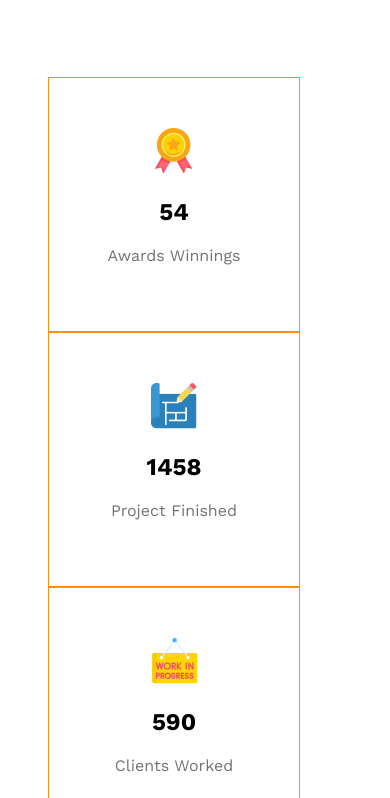
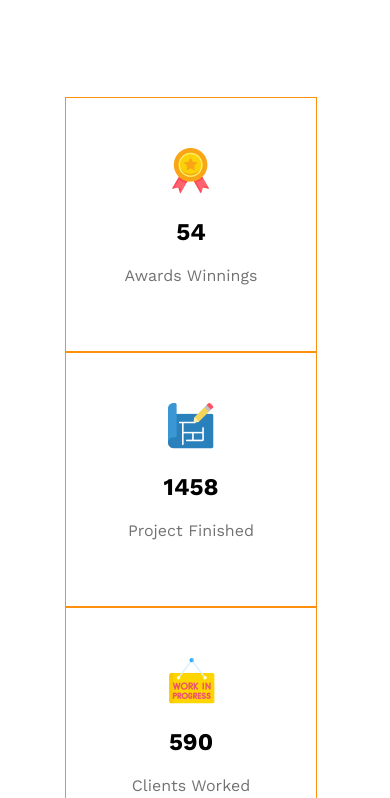
Before and after one commit to sranik28/assignment-2, a plain HTML site: page index.html in a window 390 px wide. Shown: the part 5347-6145 px from the top of the page. Drawn offline with nearby package versions, Linux system fonts and the light colour scheme.

Commit message:
fast change

```diff
--- a/style.css
+++ b/style.css
@@ -108,6 +108,7 @@
 
 }
 /* icons section  style */
+
 .icons{
     display: flex;
     justify-content: space-evenly;
@@ -159,7 +160,7 @@
     }
     .icons{
          flex-direction: column;
-         padding-left: 40px;
+         padding-left: 57px;
     }
     .icons-titl{
         transition: transform 1s;
@@ -204,6 +205,7 @@
     }
     .about-images{
         flex-direction: column-reverse;
+        padding: 10px;
 
     }
     .about-section{
```
Also changed, not shown: images/click.jpg (added), index.html (line endings or trailing spaces).
